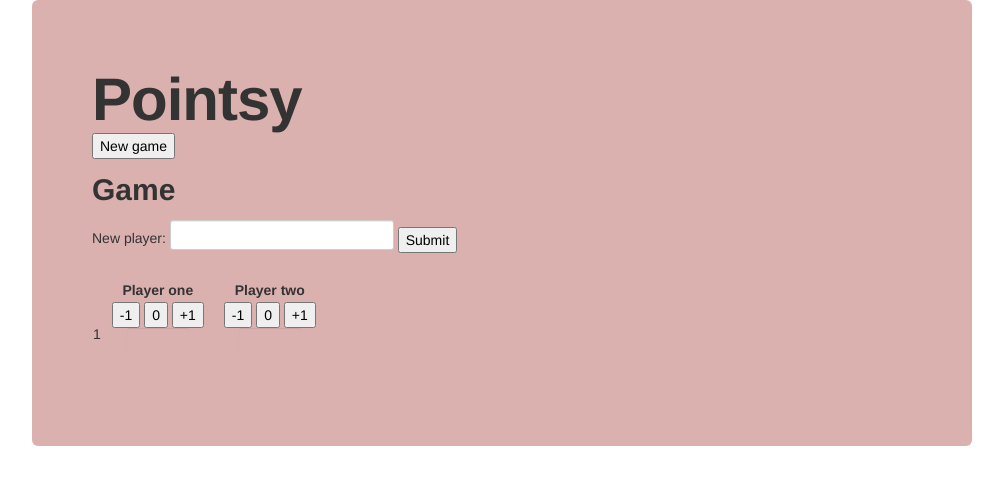
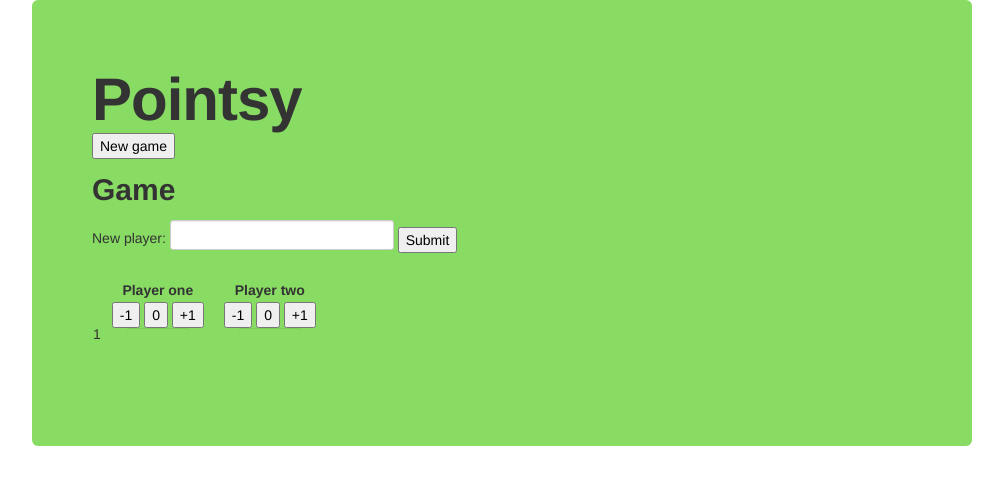
Before and after one commit to 3redronin/pointsy, a website: page static/index.html in a window 1280 px wide. Shown: the whole page, without its empty margins (138-1141 px from the left). Drawn offline with Linux system fonts and the light colour scheme.

Commit message:
Changed background colour

```diff
--- a/static/styles/app.css
+++ b/static/styles/app.css
@@ -19,5 +19,5 @@ td.score input {
 }
 
 .hero-unit {
-  background-color: #dbb1af;
+  background-color: #88db63;
 }
```
